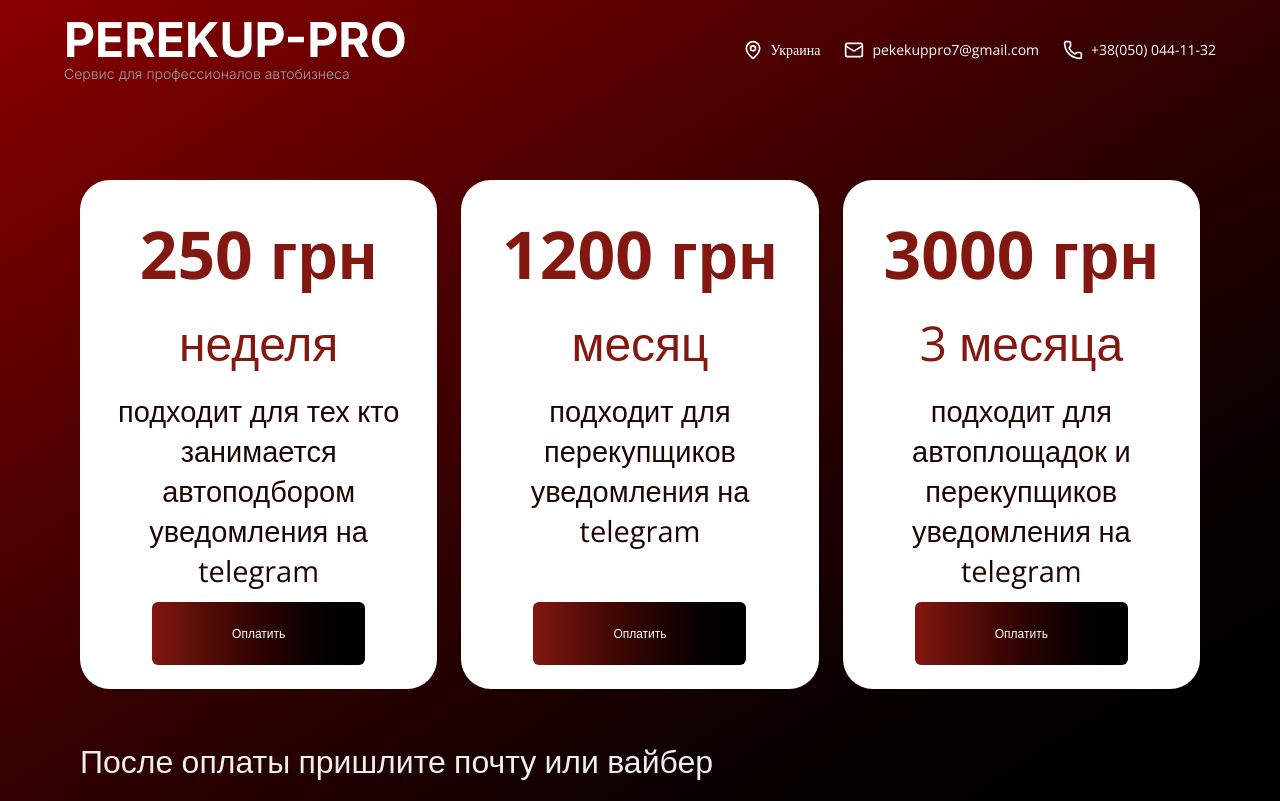
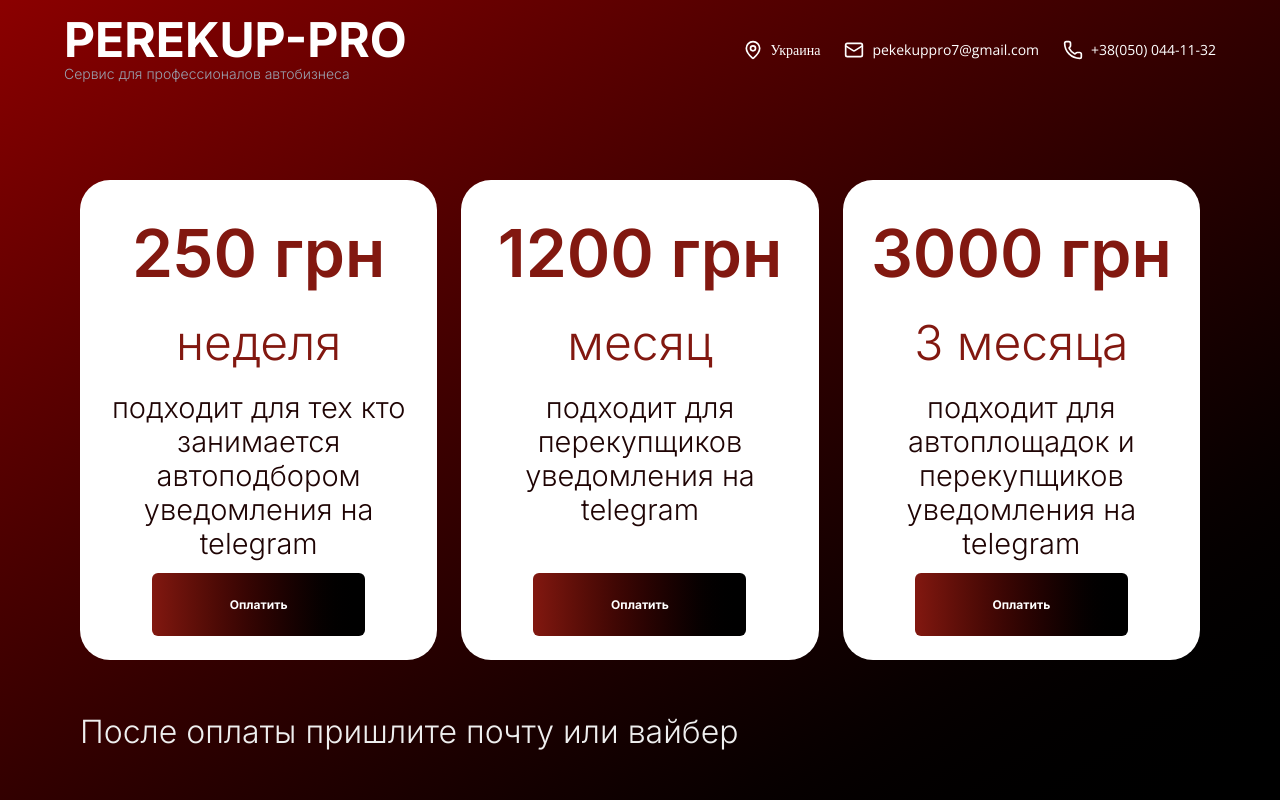
Before and after one commit to Chornei-Olha/Perekup, a Next.js app: page /pricing in a window 1280 px wide. Built offline with nearby package versions, Linux system fonts and the light colour scheme.

Commit message:
changed css

```diff
--- a/src/app/layout.tsx
+++ b/src/app/layout.tsx
@@ -6,7 +6,7 @@ import "./globals.css";
 const inter = Inter({
   subsets: ["latin"],
   display: "swap",
-  weight: ["300", "700"],
+  weight: ["300", "600", "700"],
   variable: "--font-inter",
 });
 
--- a/src/app/pricing/page.tsx
+++ b/src/app/pricing/page.tsx
@@ -31,17 +31,17 @@ export default function SubscriptionPage() {
               className="bg-white text-black p-6 rounded-[30px] text-center flex flex-col items-center justify-between"
             >
               <div>
-                <h2 className="text-[40px] sm:text-[66px] font-bold mb-1 text-[#821810]">
+                <h2 className="font-['Inter'] font-semibold text-[40px] sm:text-[66px]  mb-1 text-[#821810]">
                   {item.price}
                 </h2>
-                <p className="text-[28px] sm:text-[48px] text-[#821810] font-light mb-3">
+                <p className="font-['Inter'] font-extralight text-[28px] sm:text-[48px] text-[#821810] mb-3">
                   {item.duration}
                 </p>
-                <p className="text-[18px] sm:text-[29px] text-[#1F0404] mb-3 max-w-xs mx-auto leading-snug">
+                <p className="font-['Inter'] font-medium leading-[34px] text-[18px] sm:text-[29px] text-[#1F0404] mb-3 max-w-xs mx-auto">
                   {item.description}
                 </p>
               </div>
-              <button className="bg-gradient-to-r from-[#821810] to-[#000000] text-white px-6 py-2 rounded-[6px] text-[12px] font-medium w-[213px] h-[63px] cursor">
+              <button className="font-['Inter'] font-bold bg-gradient-to-r from-[#821810] to-[#000000] text-white px-6 py-2 rounded-[6px] text-[12px] w-[213px] h-[63px] cursor">
                 Оплатить
               </button>
             </div>
@@ -49,7 +49,7 @@ export default function SubscriptionPage() {
         </div>
 
         {/* Footer Note */}
-        <p className="text-left text-[#EFEFEF] text-[20px] sm:text-[32px] font-light">
+        <p className="font-['Inter'] font-extralight text-left text-[#EFEFEF] text-[20px] sm:text-[32px]">
           После оплаты пришлите почту или вайбер
         </p>
       </section>
```
Also changed, not shown: src/app/search/page.tsx (+0 -10 lines).
